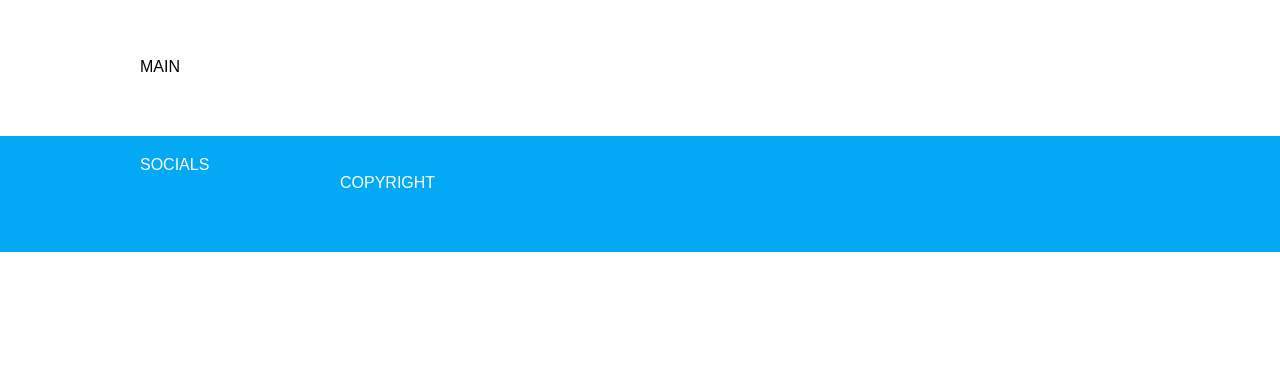
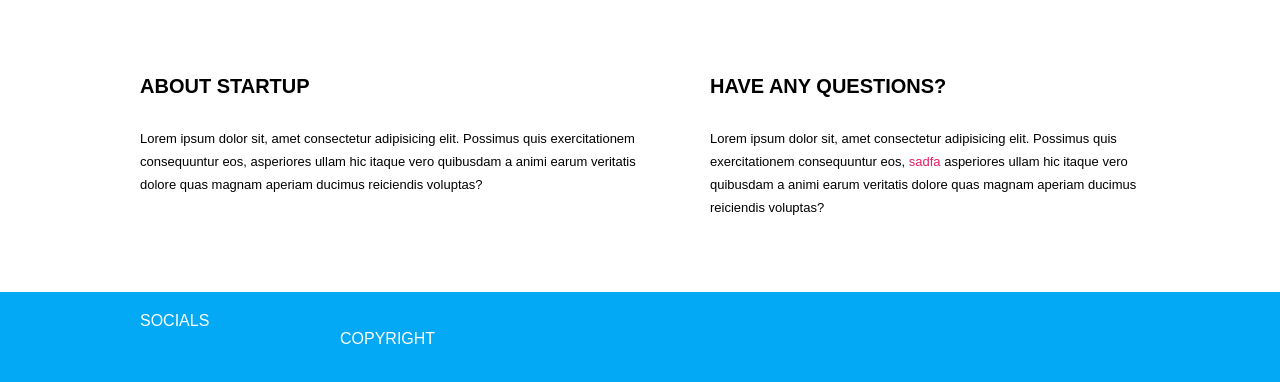
Before and after one commit to ModestasSinkevicius1/4-coming-soon, a website: page index.html in a window 1280 px wide. Shown: the part 612-994 px from the top of the page. Before the commit the page ends 864 px from the top, so only its background shows below. Drawn offline with Linux system fonts and the light colour scheme.

Commit message:
added content #3

```diff
--- a/index.html
+++ b/index.html
@@ -64,8 +64,37 @@
         </div>
   </section>
   <section class="container">
-      <div class="row">
-          MAIN
+      <div class="main-content row">
+          <div class="left-item item">
+            <h2 class="item-title">About startup</h2>
+            <p class="item-description">
+                Lorem ipsum dolor sit, amet consectetur
+                adipisicing elit. Possimus quis exercitationem
+                consequuntur eos, asperiores ullam hic itaque
+                vero quibusdam a animi earum veritatis dolore
+                quas magnam aperiam ducimus reiciendis voluptas?
+            </p>
+            <div class="progress-bar">
+
+            </div>
+            <div class="progress-bar">
+
+            </div>
+          </div>
+
+          <div class="right-item item">
+            <h2 class="item-title">Have any questions?</h2>
+            <p class="item-description">
+                Lorem ipsum dolor sit, amet consectetur
+                adipisicing elit. Possimus quis exercitationem
+                consequuntur eos, <a href="#">sadfa</a> asperiores ullam hic itaque
+                vero quibusdam a animi earum veritatis dolore
+                quas magnam aperiam ducimus reiciendis voluptas?
+            </p>
+            <form action="">
+
+            </form>
+          </div>
       </div>
   </section>
   <footer class="container bg-main">
--- a/style/pages/home.css
+++ b/style/pages/home.css
@@ -49,6 +49,46 @@
     margin-bottom: 10px;
 }
 
+/*Main*/
+.main-content{
+    display: flex;
+    justify-content: space-between;
+    gap:40px;
+}
+
+.item{
+    display: flex;
+    flex-direction: column;
+}
+
+.left-item{
+    flex:50%;
+}
+
+.right-item{
+    flex:40%;
+}
+
+.item-title{
+    font-size: 20px;
+    text-transform: uppercase;
+}
+
+.item-description{
+    font-size: 13px;
+    line-height: 23px;
+}
+
+.item-description>a{
+    color: var(--secondary-color);
+    text-decoration: none;
+}
+
+.item-description>a:hover{
+    text-decoration: underline;
+}
+
+/*Footer*/
 footer.container{
     padding-top: 20px;
     color: white;
@@ -59,4 +99,11 @@ footer.container{
     .main-title{
     font-size: 40px;
     }
+    .main-content{
+        flex-direction: column;
+        row-gap: 40px;
+    }
+    .main-content>div{
+        width: 100%;
+    }
 }
```
